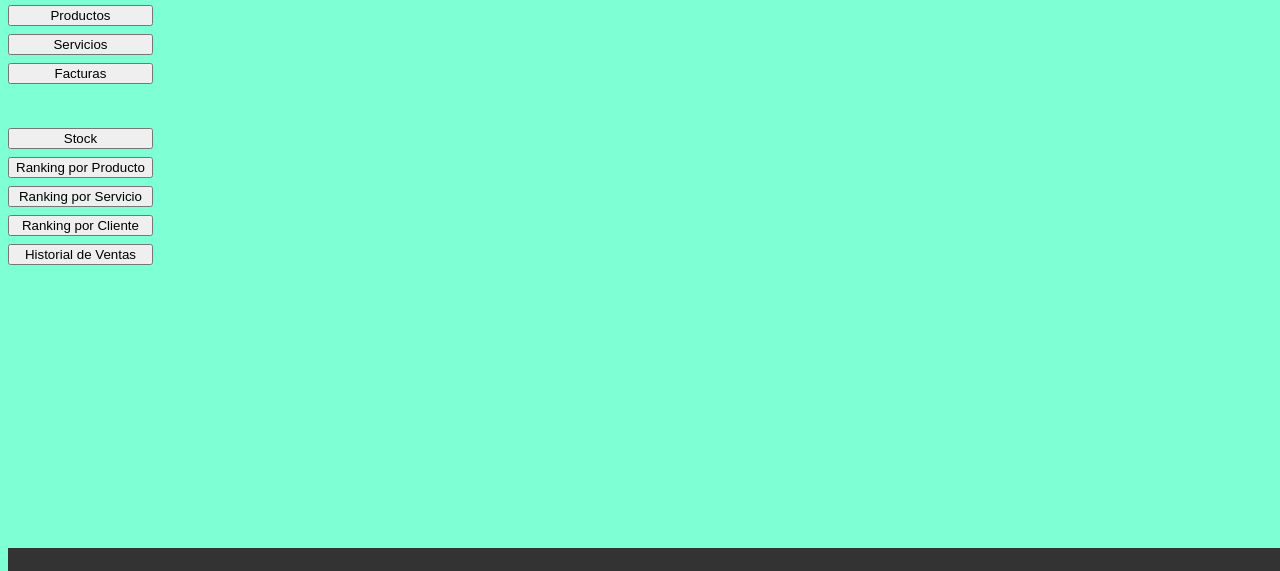
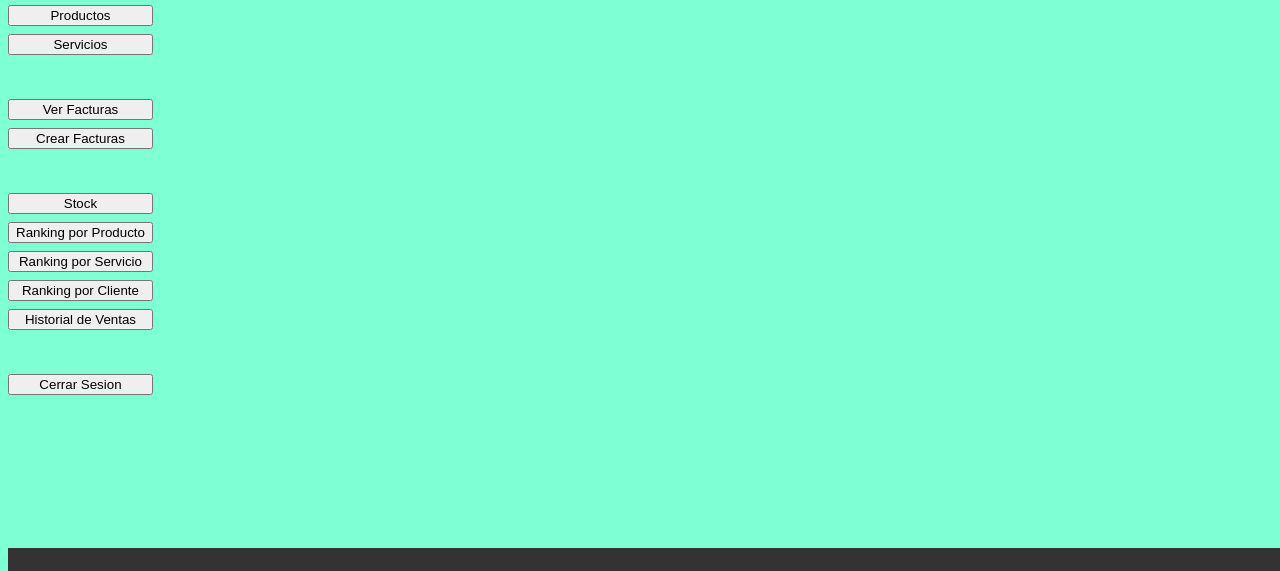
Before and after one commit to DuilioEGomez/Grupo_5_PI_2023, a plain HTML site: page Frontend/Index.html in a window 1280 px wide. Shown: the part 157-728 px from the top of the page. Drawn offline with Linux system fonts and the light colour scheme.

Commit message:
Se agregaron nuevos botones al index.html, van a funcionar con el nuevo codigo javascript

```diff
--- a/Frontend/Index.html
+++ b/Frontend/Index.html
@@ -7,7 +7,7 @@
 
     <body>
         <div class="main-header">
-        <h1>Ejemplo</h1>
+            <h1>Ejemplo</h1>
         </div>
 
         <nav class="main-menu">
@@ -16,13 +16,17 @@
                 <button id="clientesButton">Clientes</button>
                 <button id="productosButton">Productos</button>
                 <button id="serviciosButton">Servicios</button>
-                <button id="facturasButton">Facturas</button>
+                <br></br>
+                <button id="verFacturasButton">Ver Facturas</button>
+                <button id="crearFacturasButton">Crear Facturas</button>
                 <br></br>
                 <button id="stockButton">Stock</button>
                 <button id="rankingProductoButton">Ranking por Producto</button>
                 <button id="rankingServicioButton">Ranking por Servicio</button>
                 <button id="rankingClienteButton">Ranking por Cliente</button>
                 <button id="historialVentasButton">Historial de Ventas</button>
+                <br></br>
+                <button id="cerrarSesion">Cerrar Sesion</button>
             </section>
         </nav>
 
@@ -43,5 +47,7 @@
         <script src="js/Index.js"></script>
         <script src="js/productos.js"></script>
         <script src="js/servicios.js"></script>
+        <script src="js/factura.js"></script>
+        <script src="js/factura_alta.js"></script>
     </body>
 </html>
```
